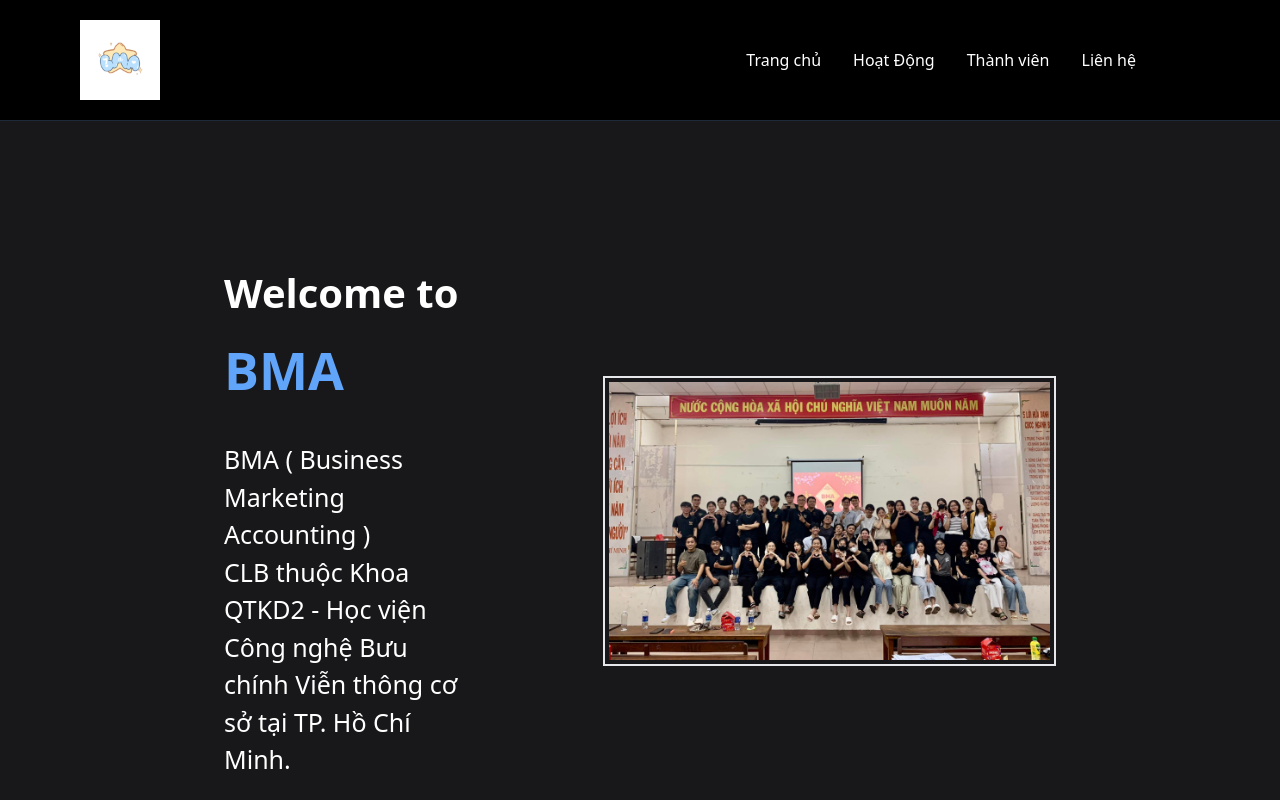
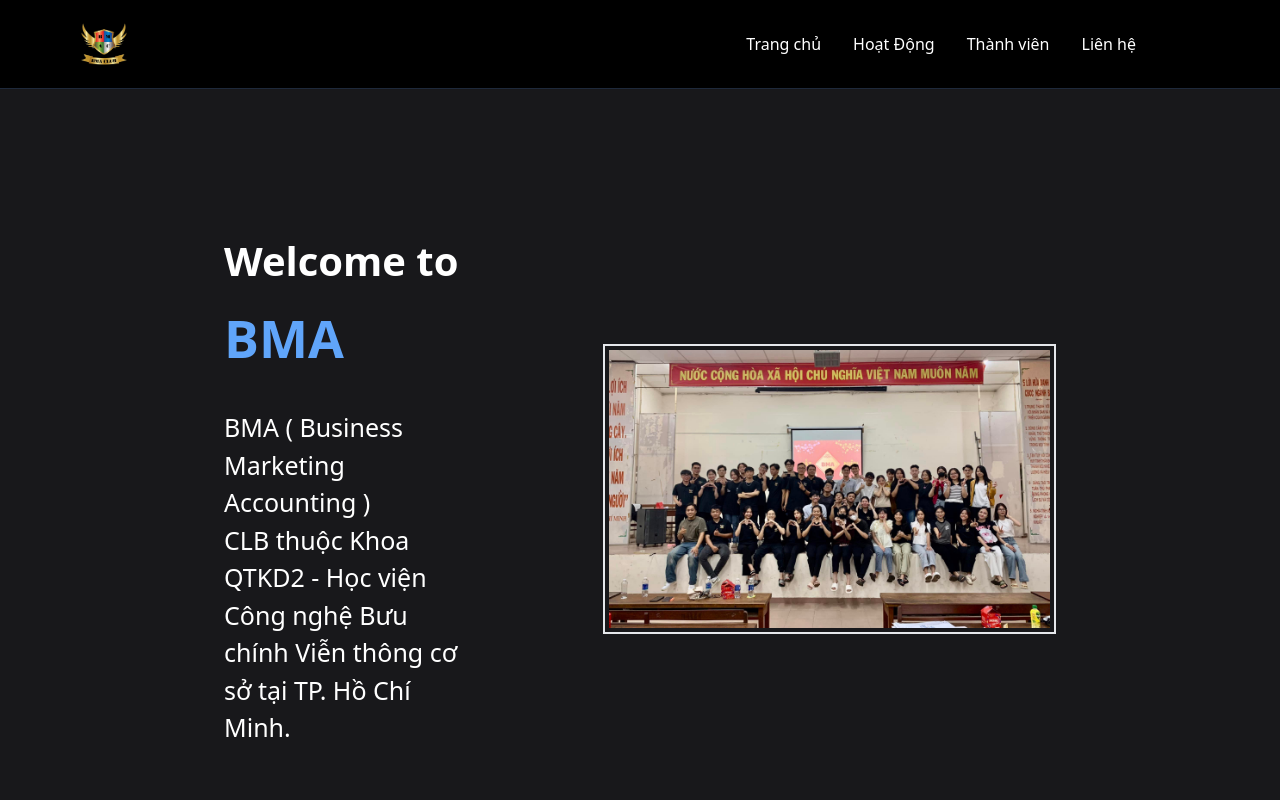
Before and after one commit to pvy-it-tdh/BMA_web, a React (Vite) app: page / in a window 1280 px wide. Shown: the top 800 px of the page. Built offline with nearby package versions, Linux system fonts and the light colour scheme.

Commit message:
update Logo

```diff
--- a/src/Layouts/Header.jsx
+++ b/src/Layouts/Header.jsx
@@ -1,5 +1,5 @@
 import { Link } from "react-router-dom";
-import Logo from "../Components/Image/logo.jpg";
+import Logo from "../Components/Image/lg.png";
 
 const Nav = () => {
   return (
@@ -10,7 +10,7 @@
             <img
               src={Logo}
               alt="Logo"
-              className="h-10 w-auto md:h-12 lg:h-16 xl:h-20"
+              className="h-9 w-auto md:h-10 lg:h-12 xl:h-18"
             />
           </Link>
         </div>
```
Also changed, not shown: src/Components/Image/lg.png (added), src/Components/Image/logo.jpg (deleted).
